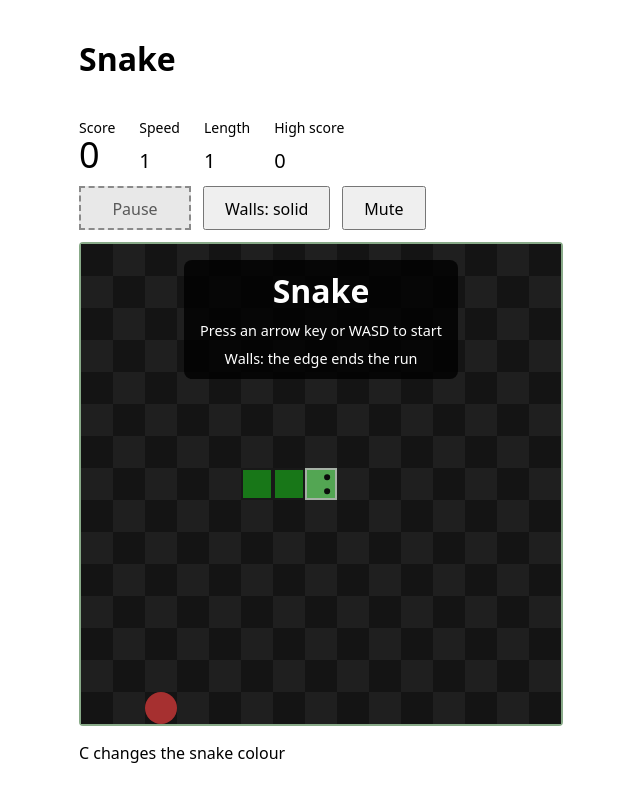
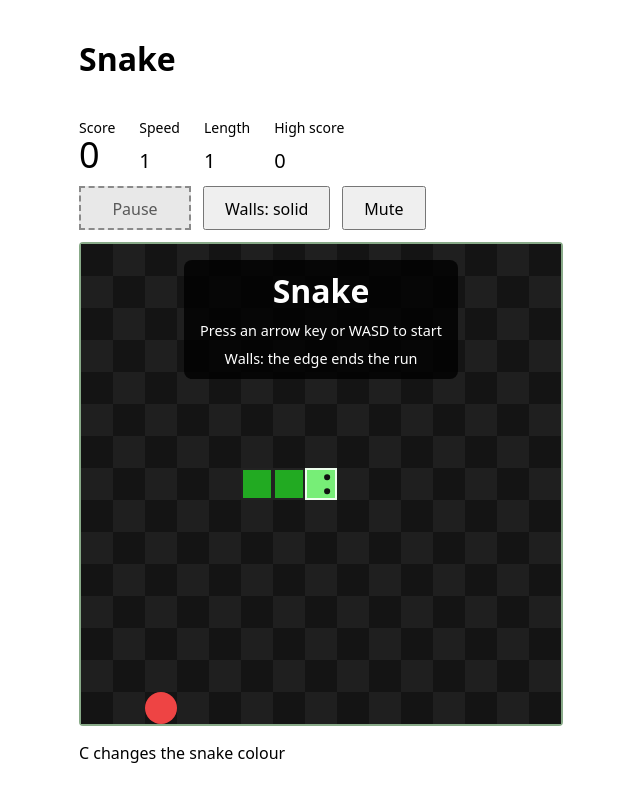
Before and after one commit to mariusachim/awesomeProject1, a React (Vite) app: page / in a window 1280 px wide. Shown: the top 802 px of the page, without its empty margins (319-959 px from the left). Built offline with nearby package versions, Linux system fonts and the light colour scheme.

Commit message:
feat(#233): keep the food and snake at full colour under the dim

```diff
--- a/src/App.tsx
+++ b/src/App.tsx
@@ -389,6 +389,10 @@ export default function App() {
             }}
           />
         ))}
+        {(ready || paused) && (
+          // Under the pieces, so the snake and food keep their colour while the tiles dim.
+          <div data-testid="board-dim" aria-hidden="true" className="board-dim" />
+        )}
         {game.snake.map((c, i) =>
           i === 0
             ? cell(
@@ -471,6 +475,8 @@ export default function App() {
           <div
             data-testid="board-overlay"
             className={`board-overlay board-overlay-light ${
+              over ? "" : "board-overlay-under"
+            } ${
               overlayEdge(game) === "top"
                 ? "board-overlay-top"
                 : "board-overlay-bottom"
--- a/src/index.css
+++ b/src/index.css
@@ -101,6 +101,18 @@ button:disabled {
 /* Ready and paused: light dim keeps the snake and food visible; the panel keeps the text above 4.5:1 (#fff on 0.8 black). */
 .board-overlay-light {
   background: rgba(0, 0, 0, 0.3);
+}
+
+/* Ready and paused: the dim moves to .board-dim, under the pieces, so this layer only holds the panel. */
+.board-overlay-under {
+  background: none;
+}
+
+.board-dim {
+  position: absolute;
+  inset: 0;
+  background: rgba(0, 0, 0, 0.3);
+  pointer-events: none;
 }
 
 /* Ready and paused: the panel sits at the edge away from the snake head, so the snake stays uncovered. */
```
Also changed, not shown: 1 other file (tests, documents, lock files or other folders).
